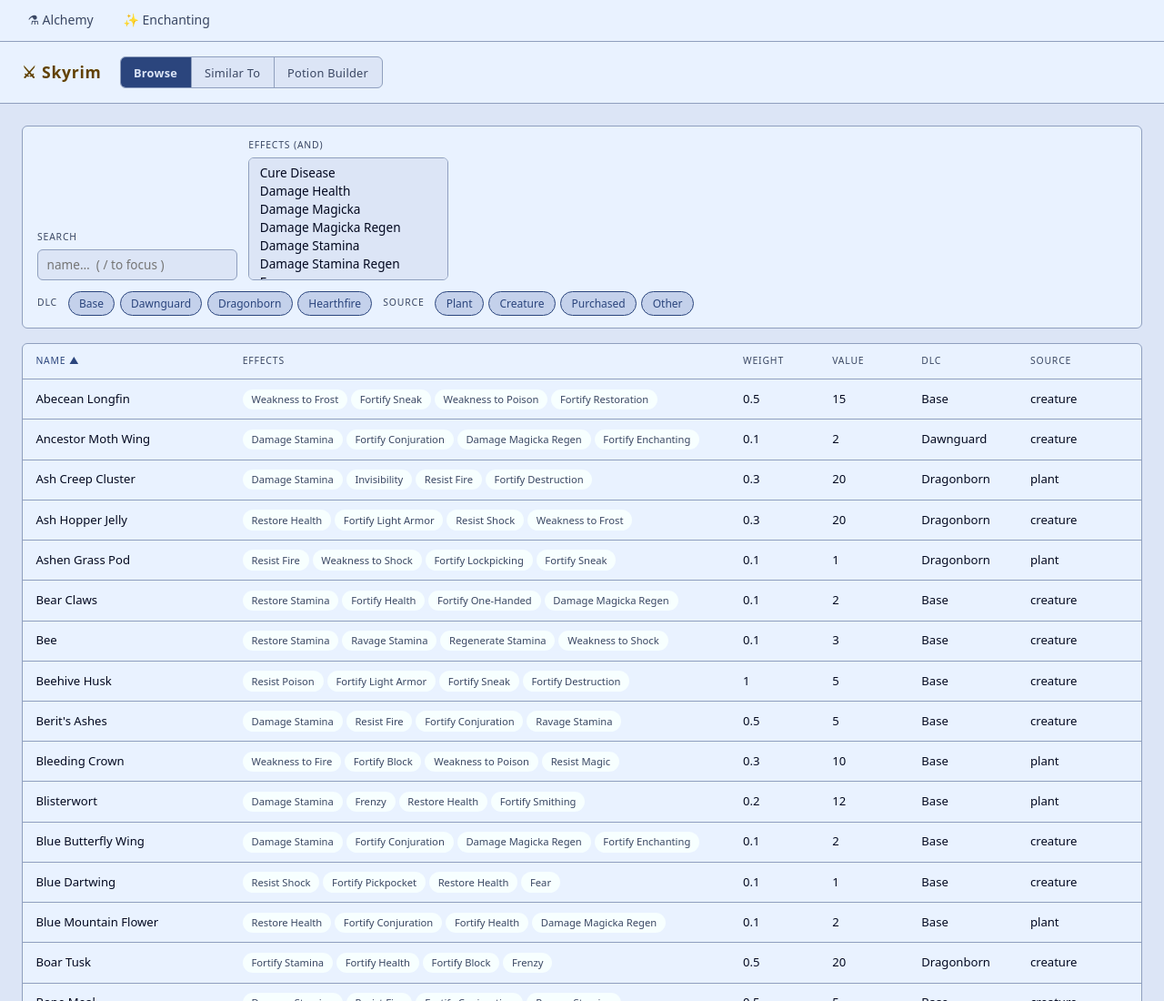
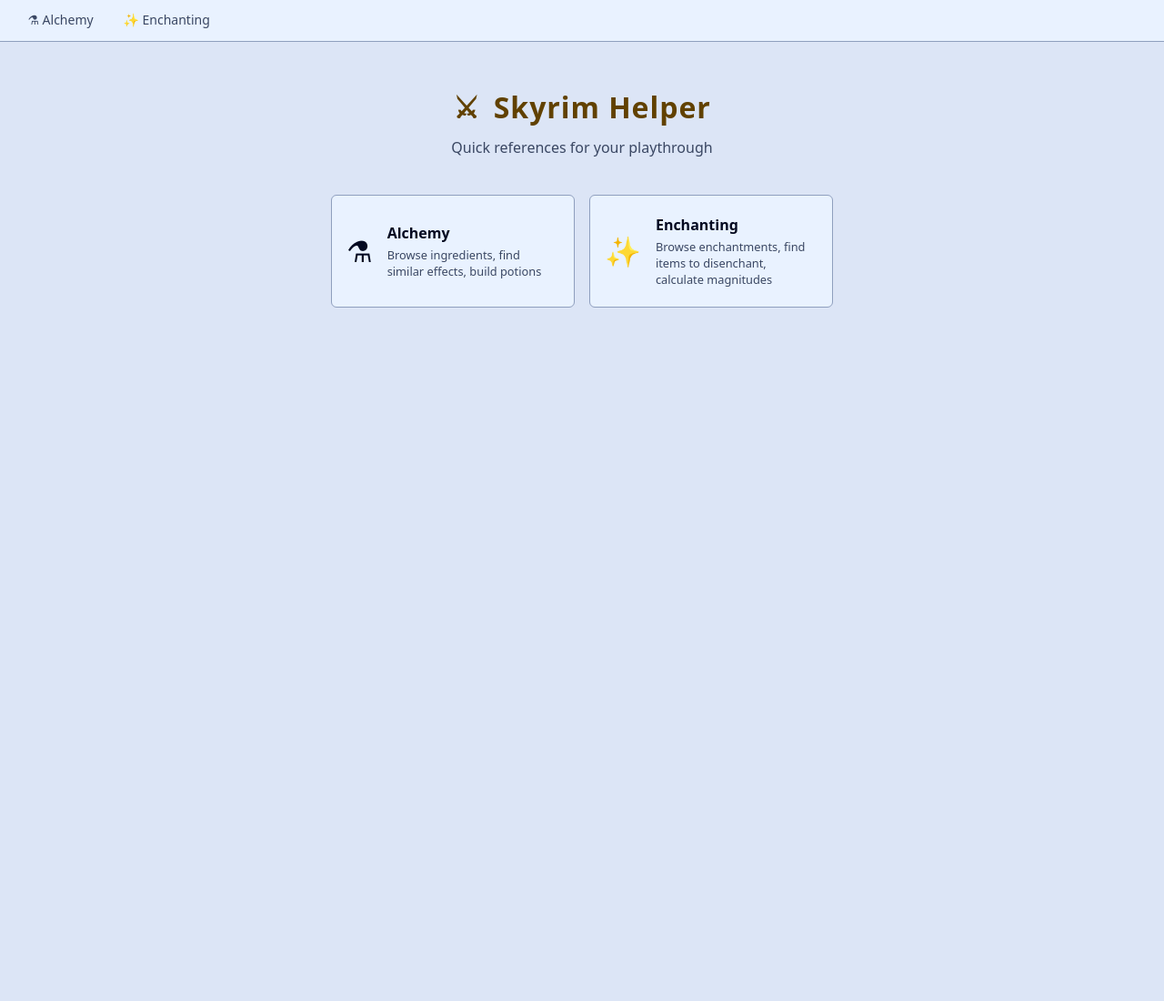
Before and after one commit to dobbo-ca/web-skyrim, an Astro site: page / in a window 1280 px wide. Shown: the top 1100 px of the page at 91% size. After the commit the page ends 800 px from the top, so only its background shows below. Built offline with nearby package versions, Linux system fonts and the light colour scheme; Astro itself is replaced by a stand-in of ours.

Commit message:
feat(pages): landing page with alchemy + enchanting section cards

```diff
--- a/src/components/App.tsx
+++ /dev/null
@@ -1,59 +0,0 @@
-import { createSignal, Show } from 'solid-js';
-import ingredientsJson from '../data/ingredients.json';
-import type { Ingredient } from '../lib/types';
-import BrowseTab from './BrowseTab';
-import SimilarTab from './SimilarTab';
-import PotionTab from './PotionTab';
-
-const INGREDIENTS = ingredientsJson as Ingredient[];
-
-// With only one section (alchemy) live, the three alchemy views ARE the
-// top-level nav. When a second section lands we'll reintroduce a section
-// switcher via a landing page + hamburger menu, not by bringing the
-// segmented-control nav back.
-type AlchemyTab = 'browse' | 'similar' | 'potion';
-
-export default function App() {
-  const [tab, setTab] = createSignal<AlchemyTab>('browse');
-
-  return (
-    <>
-      <header>
-        <h1>
-          <span class="brand-mark">⚔</span>Skyrim
-        </h1>
-        <nav class="tabs" role="tablist" aria-label="Alchemy views">
-          <button
-            class={`tab ${tab() === 'browse' ? 'active' : ''}`}
-            onClick={() => setTab('browse')}
-          >
-            Browse
-          </button>
-          <button
-            class={`tab ${tab() === 'similar' ? 'active' : ''}`}
-            onClick={() => setTab('similar')}
-          >
-            Similar To
-          </button>
-          <button
-            class={`tab ${tab() === 'potion' ? 'active' : ''}`}
-            onClick={() => setTab('potion')}
-          >
-            Potion Builder
-          </button>
-        </nav>
-      </header>
-      <main>
-        <Show when={tab() === 'browse'}>
-          <BrowseTab ingredients={INGREDIENTS} />
-        </Show>
-        <Show when={tab() === 'similar'}>
-          <SimilarTab ingredients={INGREDIENTS} />
-        </Show>
-        <Show when={tab() === 'potion'}>
-          <PotionTab ingredients={INGREDIENTS} />
-        </Show>
-      </main>
-    </>
-  );
-}
--- a/src/pages/index.astro
+++ b/src/pages/index.astro
@@ -1,7 +1,27 @@
 ---
 import Layout from '../layouts/Layout.astro';
-import App from '../components/App';
 ---
-<Layout title="Skyrim Alchemy">
-  <App client:load />
+<Layout title="Skyrim Helper" currentSection="home">
+  <main class="landing">
+    <div class="landing-hero">
+      <h1 class="landing-title"><span class="brand-mark">⚔</span> Skyrim Helper</h1>
+      <p class="landing-subtitle">Quick references for your playthrough</p>
+    </div>
+    <div class="section-cards">
+      <a href="/skyrim/alchemy" class="section-card">
+        <div class="section-card-icon">⚗</div>
+        <div class="section-card-body">
+          <div class="section-card-name">Alchemy</div>
+          <div class="section-card-desc">Browse ingredients, find similar effects, build potions</div>
+        </div>
+      </a>
+      <a href="/skyrim/enchanting" class="section-card">
+        <div class="section-card-icon">✨</div>
+        <div class="section-card-body">
+          <div class="section-card-name">Enchanting</div>
+          <div class="section-card-desc">Browse enchantments, find items to disenchant, calculate magnitudes</div>
+        </div>
+      </a>
+    </div>
+  </main>
 </Layout>
--- a/src/styles/global.css
+++ b/src/styles/global.css
@@ -511,3 +511,86 @@ main {
   .nav-sidebar { display: none !important; }
   .nav-desktop { display: flex; }
 }
+
+/* --------------------------------------------------------------------
+ * Landing page
+ * ------------------------------------------------------------------ */
+
+.landing {
+  max-width: 600px;
+  margin: 0 auto;
+  padding: 3rem 1.5rem 2rem;
+}
+
+.landing-hero {
+  text-align: center;
+  margin-bottom: 2.5rem;
+}
+
+.landing-title {
+  font-size: 2rem;
+  color: var(--secondary);
+  letter-spacing: 0.03em;
+  font-weight: 700;
+  margin: 0 0 0.5rem;
+}
+
+.landing-subtitle {
+  color: var(--text-muted);
+  font-size: 1rem;
+  margin: 0;
+}
+
+.section-cards {
+  display: grid;
+  grid-template-columns: 1fr 1fr;
+  gap: 1rem;
+}
+
+@media (max-width: 480px) {
+  .section-cards {
+    grid-template-columns: 1fr;
+  }
+}
+
+.section-card {
+  display: flex;
+  align-items: center;
+  gap: 1rem;
+  padding: 1.25rem 1rem;
+  background: var(--bg);
+  border: 1px solid var(--border-muted);
+  border-radius: var(--radius);
+  text-decoration: none;
+  color: var(--text);
+  transition: background 150ms, border-color 150ms;
+}
+
+.section-card:hover {
+  background: var(--bg-light);
+  border-color: var(--border);
+}
+
+.section-card-icon {
+  font-size: 2rem;
+  line-height: 1;
+  flex-shrink: 0;
+}
+
+.section-card-body {
+  display: flex;
+  flex-direction: column;
+  gap: 0.25rem;
+}
+
+.section-card-name {
+  font-weight: 600;
+  font-size: 1rem;
+  color: var(--text);
+}
+
+.section-card-desc {
+  font-size: 0.8rem;
+  color: var(--text-muted);
+  line-height: 1.4;
+}
```
